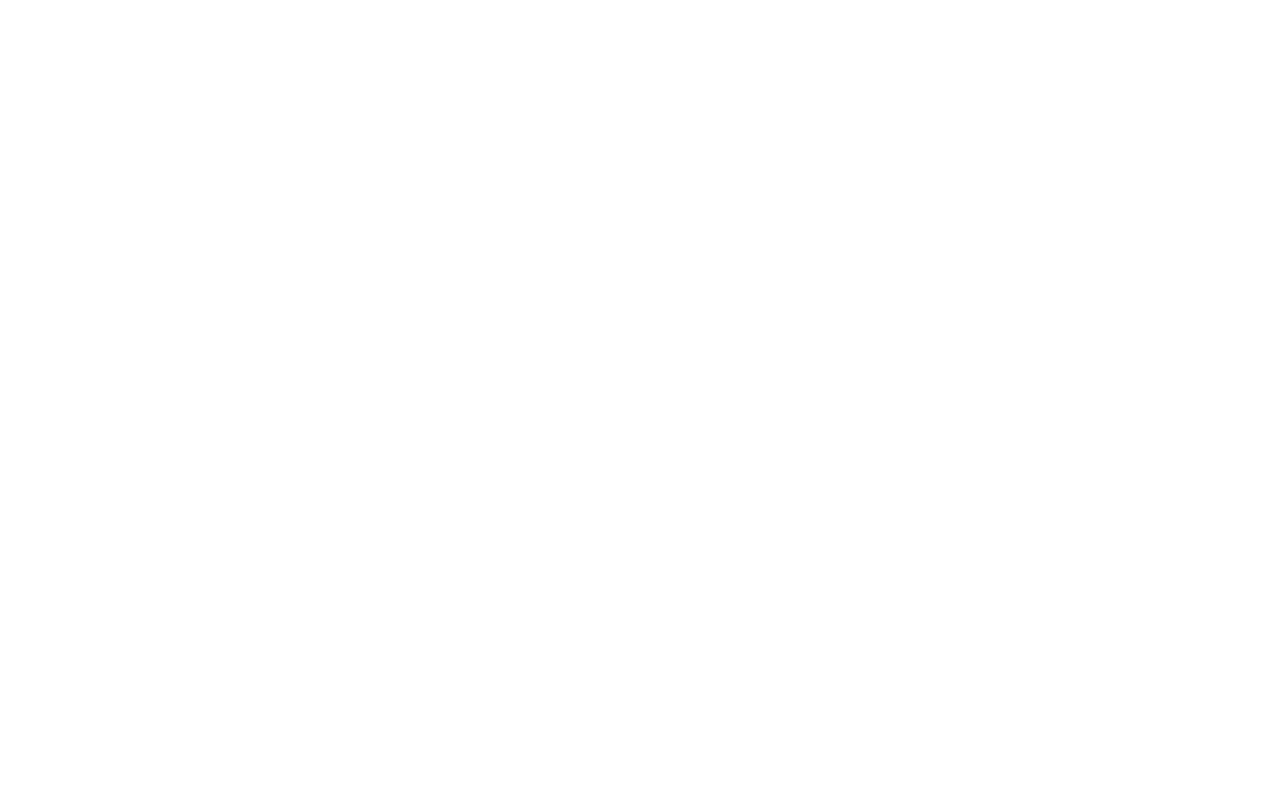
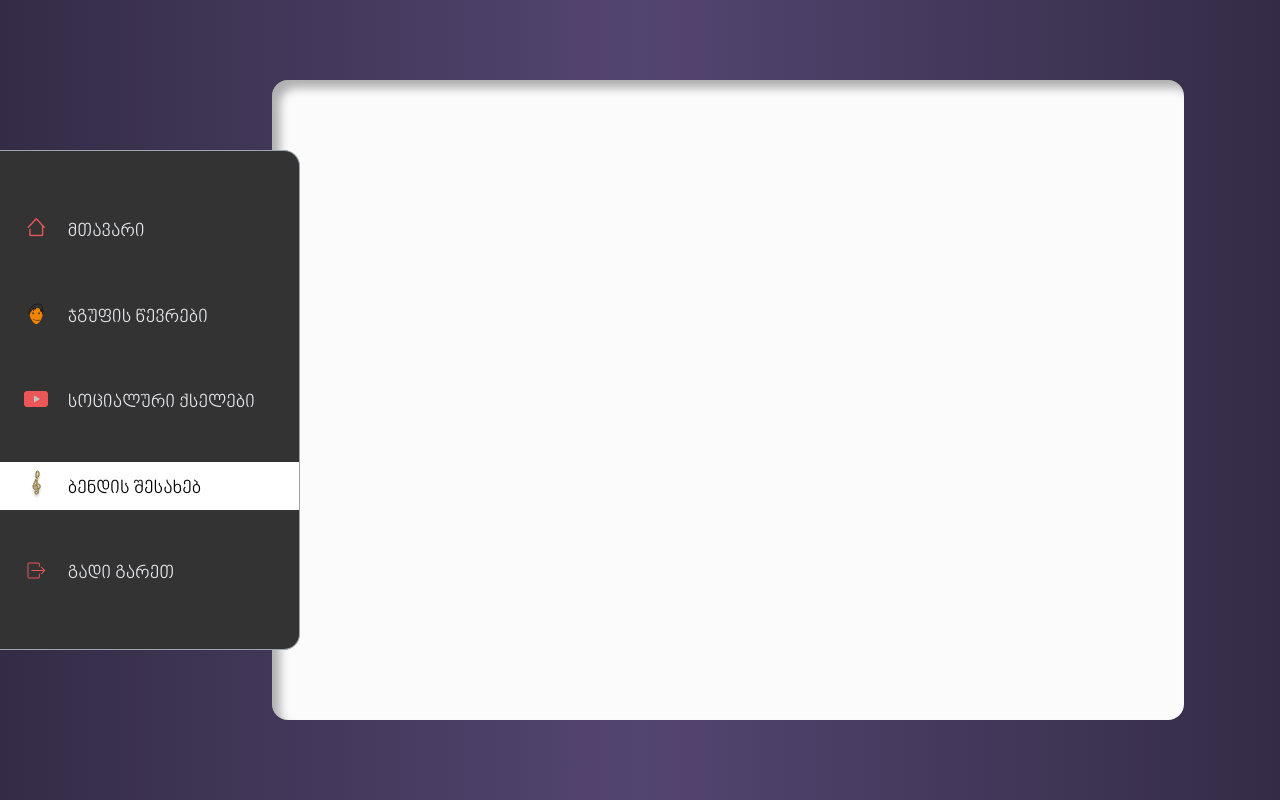
Before and after one commit to ibotchori/folk-soul, a React (Create React App) app: page /band-info/edit in a window 1280 px wide. Before the commit this address had no page. Built offline with nearby package versions, Linux system fonts and the light colour scheme.

Commit message:
chore: add /band-info/edit route on navButton

```diff
--- a/src/App.tsx
+++ b/src/App.tsx
@@ -1,6 +1,7 @@
 import { Layout } from 'components'
 import {
   BandInfo,
+  BandInfoEdit,
   Dashboard,
   Landing,
   Login,
@@ -24,6 +25,7 @@
           <Route path='/social-links' element={<SocialLinks />} />
           <Route path='/social-links/new' element={<NewSocialLink />} />
           <Route path='/band-info' element={<BandInfo />} />
+          <Route path='/band-info/edit' element={<BandInfoEdit />} />
         </Route>
       </Routes>
     </BrowserRouter>
--- a/src/components/Layout/SideBar/NavButtons/navButtonsData.ts
+++ b/src/components/Layout/SideBar/NavButtons/navButtonsData.ts
@@ -31,6 +31,7 @@
     id: 4,
     label: 'ბენდის შესახებ',
     path: '/band-info',
+    nestedPath: '/band-info/edit',
     icon: MusicalKeyIcon,
   },
   {
--- a/src/pages/BandInfo/BandInfoEdit/BandInfoEdit.tsx
+++ /dev/null
@@ -1,9 +0,0 @@
-import React from 'react'
-
-type Props = {}
-
-const BandInfoEdit = (props: Props) => {
-  return <div>BandInfoEdit</div>
-}
-
-export default BandInfoEdit
--- /dev/null
+++ b/src/pages/BandInfoEdit/BandInfoEdit.tsx
@@ -0,0 +1,16 @@
+import React from 'react'
+
+type Props = {}
+
+const BandInfoEdit = (props: Props) => {
+  return (
+    <div className='flex justify-center md:justify-end items-center h-screen md:mr-24 w-full '>
+      {/* Content */}
+      <div className='w-[77%]  h-[70vh] md:h-[80vh]  bg-[#FBFBFB] rounded-2xl flex flex-col justify-between items-center shadow-[inset_8px_8px_10px_0_rgba(0,0,0,0.3)]'>
+        {/* Title */}
+      </div>
+    </div>
+  )
+}
+
+export default BandInfoEdit
--- a/src/pages/index.ts
+++ b/src/pages/index.ts
@@ -4,5 +4,6 @@
 export { default as Members } from './Members/Members'
 export { default as SocialLinks } from './SocialLinks/SocialLinks'
 export { default as BandInfo } from './BandInfo/BandInfo'
+export { default as BandInfoEdit } from './BandInfoEdit/BandInfoEdit'
 export { default as NewMember } from './NewMember/NewMember'
 export { default as NewSocialLink } from './NewSocialLink/NewSocialLink'
```
